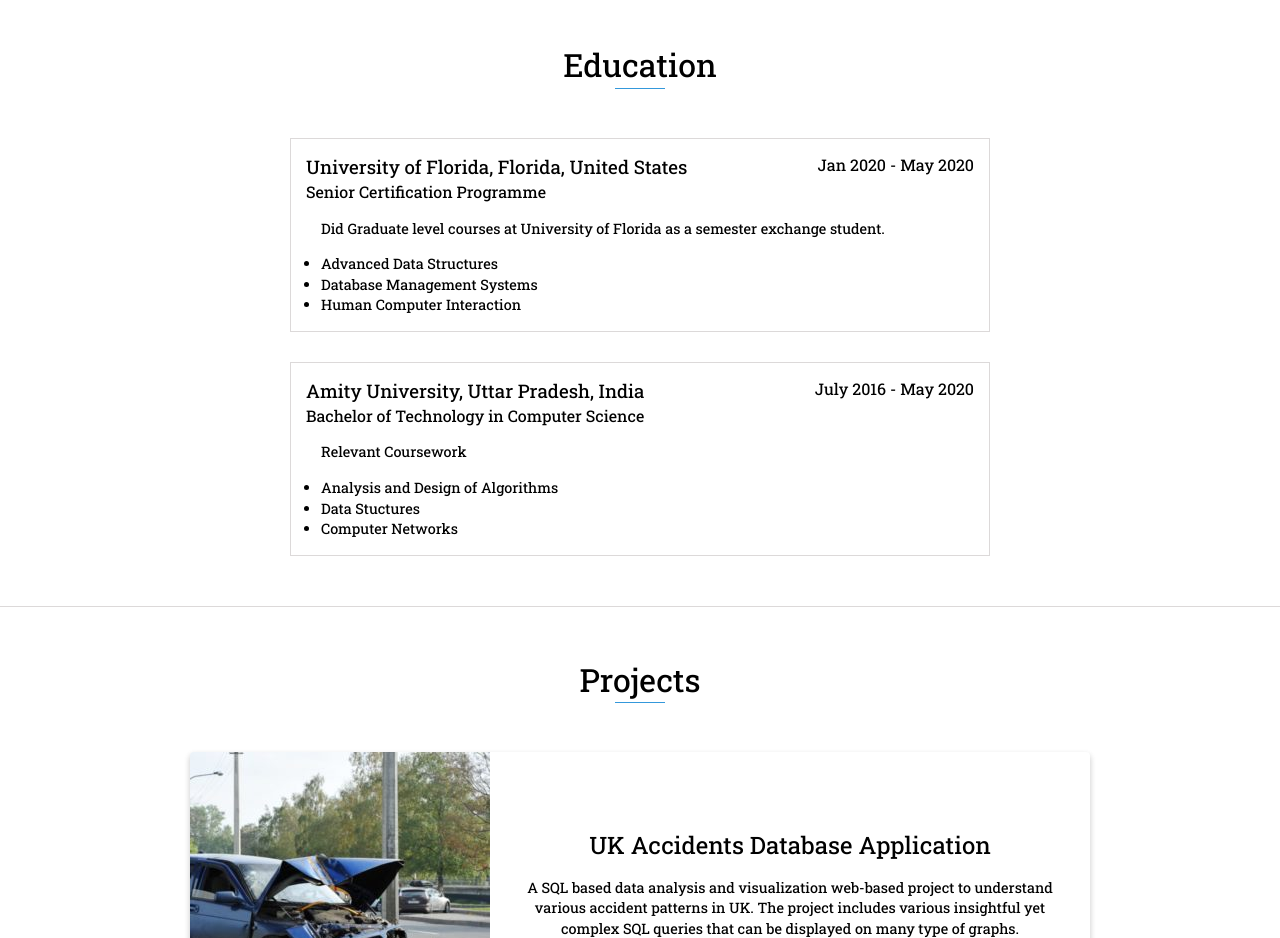
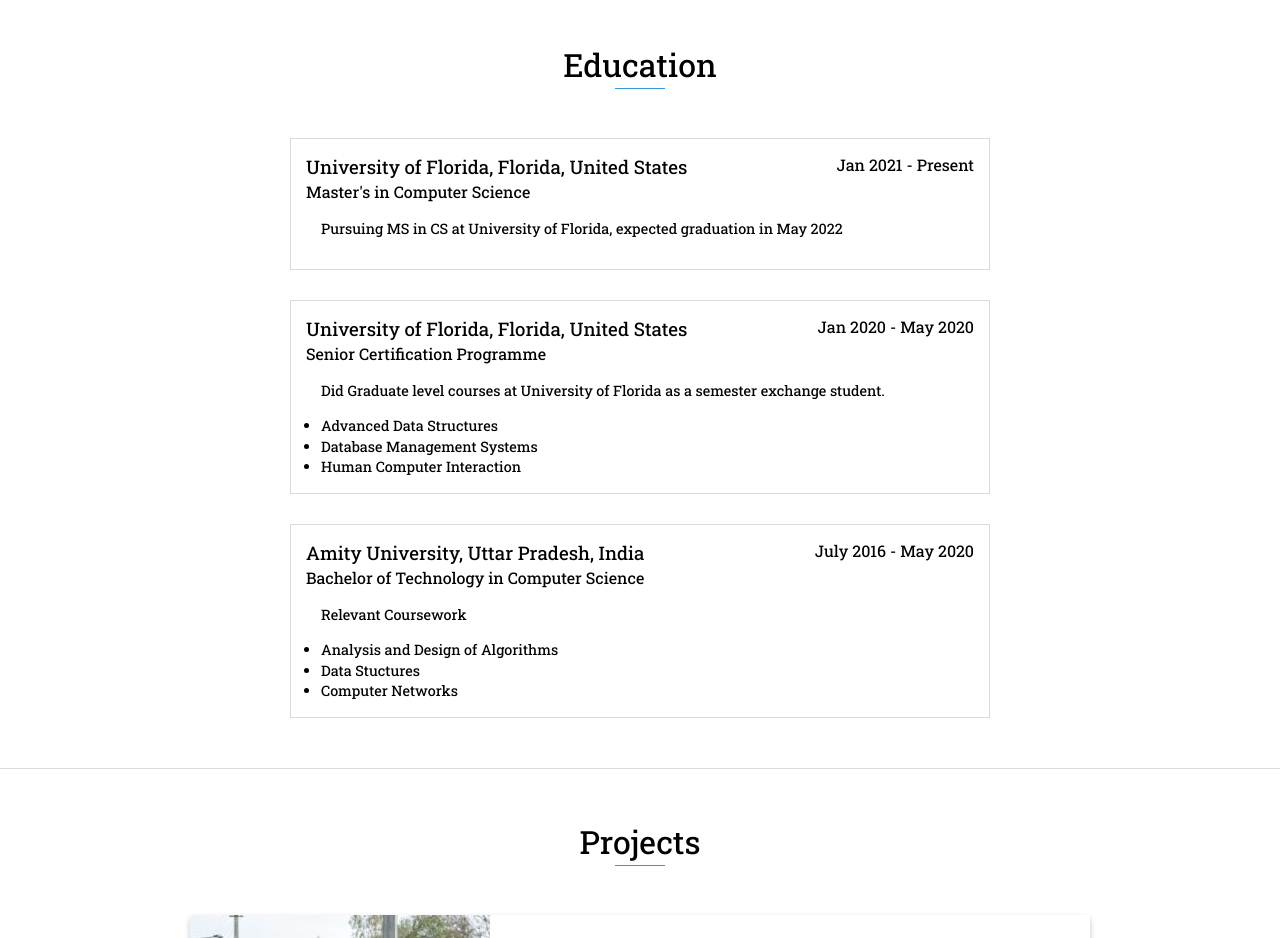
Before and after one commit to architkhatri98/me, a website: page index.html in a window 1280 px wide. Shown: the part 1600-2538 px from the top of the page. Drawn offline with nearby package versions, Linux system fonts and the light colour scheme.

Commit message:
Add files via upload
Updated for Feb 10 21

```diff
--- a/index.html
+++ b/index.html
@@ -104,6 +104,16 @@
 
     <div id="education">
         <h2 class="heading">Education</h2>
+
+        <div class="education-block">
+            <h3>University of Florida, Florida, United States</h3>
+            <span class="education-date">Jan 2021 - Present</span>
+            <h4>Master's in Computer Science</h4>
+            <ul>
+                <h4>Pursuing MS in CS at University of Florida, expected graduation in May 2022</h4>
+            </ul>
+        </div>
+
         <div class="education-block">
             <h3>University of Florida, Florida, United States</h3>
             <span class="education-date">Jan 2020 - May 2020</span>
```
